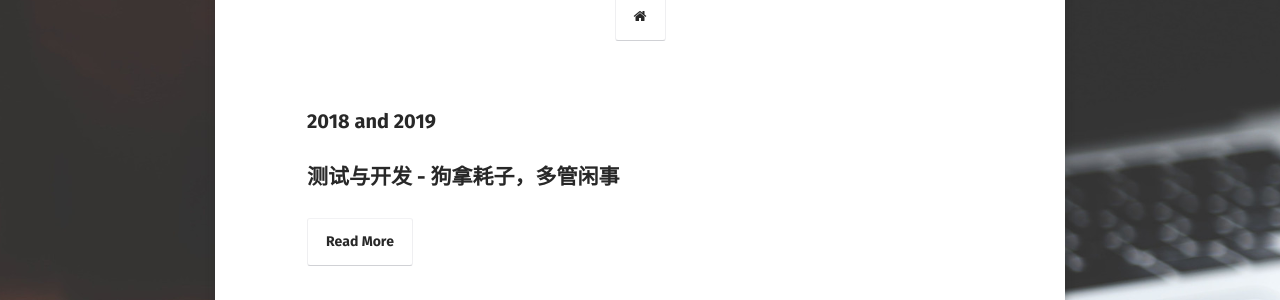
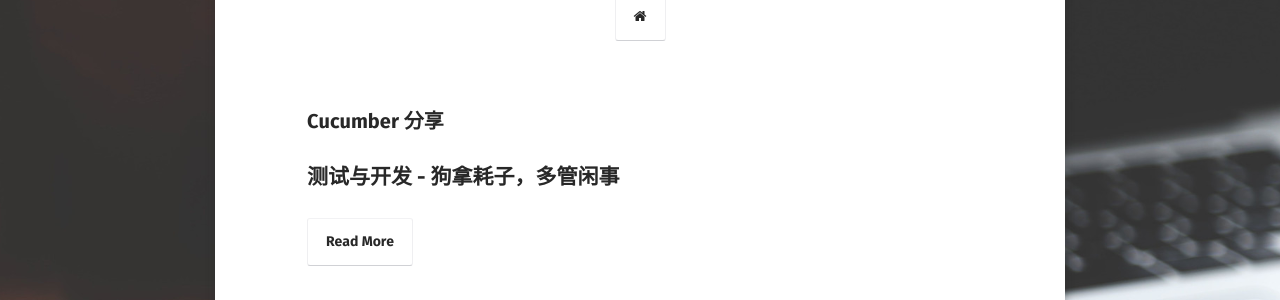
Before and after one commit to RobinGG/RobinGG.github.io, a Jekyll site: the page built from posts/index.md, in a window 1280 px wide and 900 px high. Shown: the part 196-496 px from the top of the window. Built offline with Jekyll 4.4.1, drawn with Linux system fonts in a browser that asks for light colours; some web fonts are replaced.

Commit message:
[post] fix typo

```diff
--- a/_posts/2019-07-23-cucumber-sharing.md
+++ b/_posts/2019-07-23-cucumber-sharing.md
@@ -1,6 +1,6 @@
 ---
-layout: Cucumber 分享
-title: 2018 and 2019
+layout: post
+title: Cucumber 分享
 ---
 
 ## 测试与开发 - 狗拿耗子，多管闲事
```
